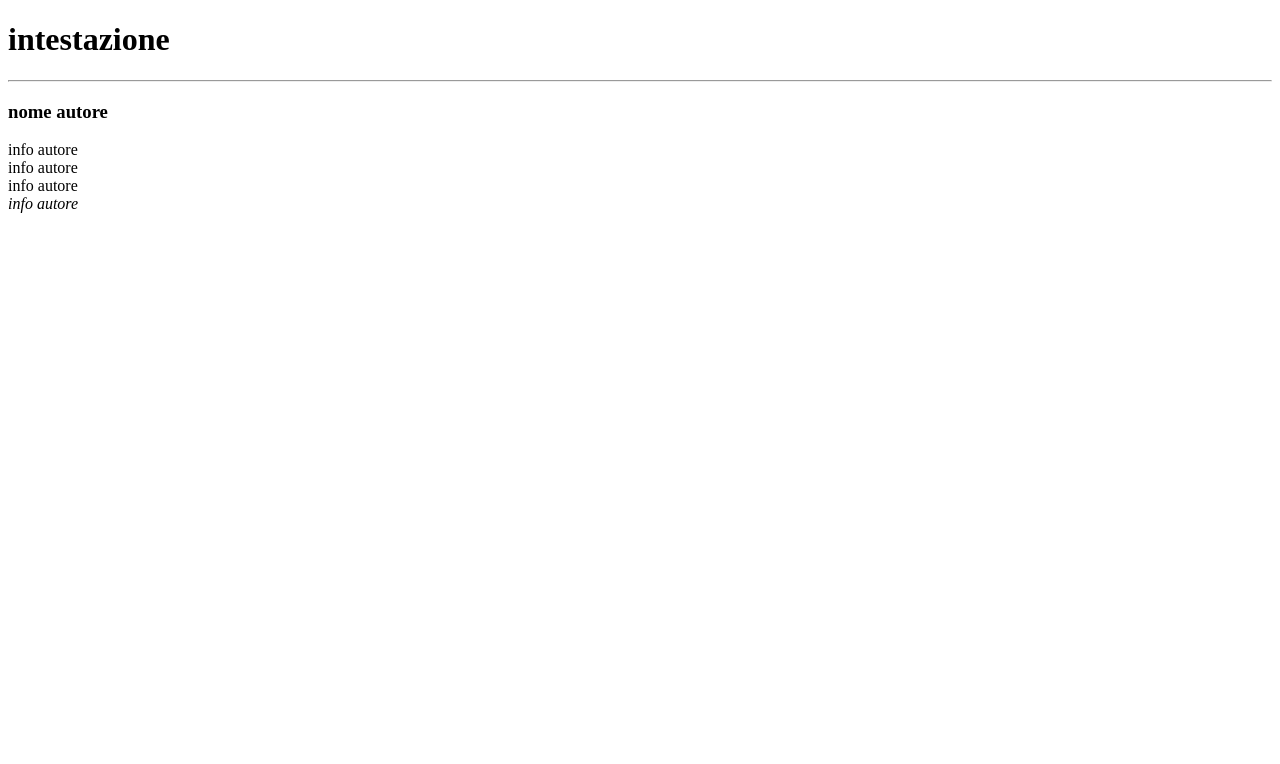
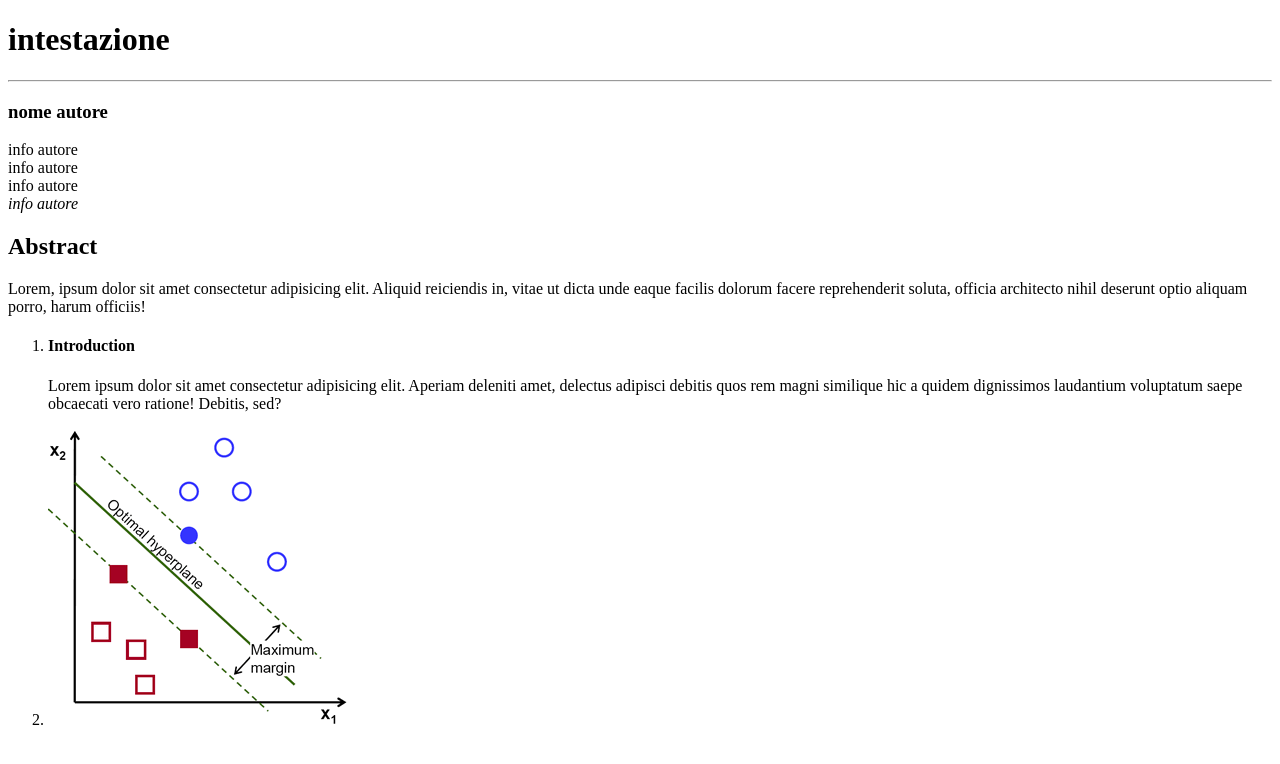
Before and after one commit to BeainaT/paper-scientifico, a plain HTML site: page index.html in a window 1280 px wide. Drawn offline with Linux system fonts and the light colour scheme.

Commit message:
aggiunta sez abstract

```diff
--- a/index.html
+++ b/index.html
@@ -21,15 +21,31 @@
                     <em>info autore</em>
                 </div>
             </div>
-
         </header>
+        <!--/intestazione pagina-->
         <!-- corpo pagina -->
         <main>
+            <!-- sezione abstract -->
+            <section>
+                <h2>Abstract</h2>
+                <p>Lorem, ipsum dolor sit amet consectetur adipisicing elit. Aliquid reiciendis in, vitae ut dicta unde eaque facilis dolorum facere reprehenderit soluta, officia architecto nihil deserunt optio aliquam porro, harum officiis!</p>
+                <ol>
+                    <li>
+                        <h4>Introduction</h4>
+                        <p>Lorem ipsum dolor sit amet consectetur adipisicing elit. Aperiam deleniti amet, delectus adipisci debitis quos rem magni similique hic a quidem dignissimos laudantium voluptatum saepe obcaecati vero ratione! Debitis, sed?</p>
+                        <li>
+                            <img src="img/optimal-hyperplane.png" alt="diagramma">
+                        </li>
+                    </li>
+                </ol>
+            </section>
 
         </main>
+        <!--/corpo pagina-->
         <!-- piè di pagina -->
         <footer>
 
         </footer>
+        <!--/piè di pagina-->
     </body>
 </html>
```
Also changed, not shown: img/optimal-hyperplane.png (added).
